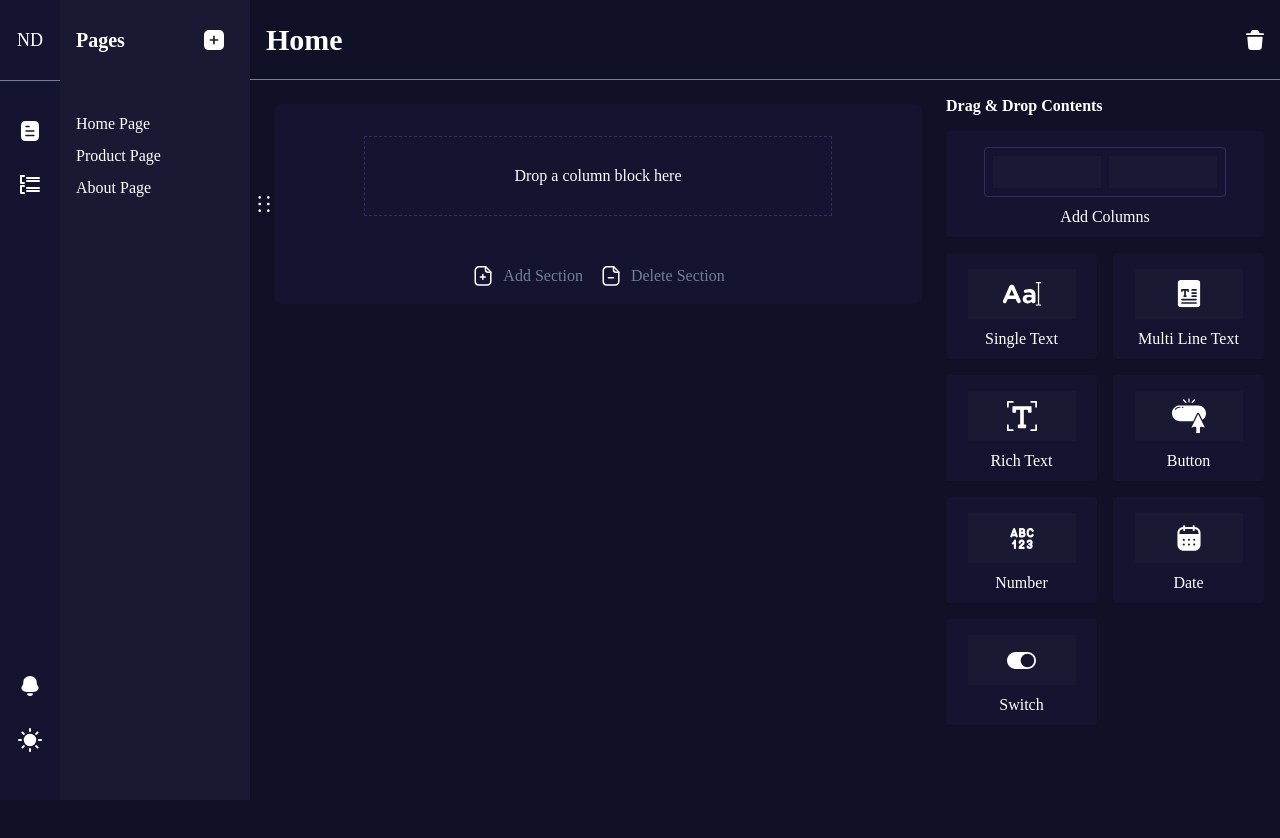
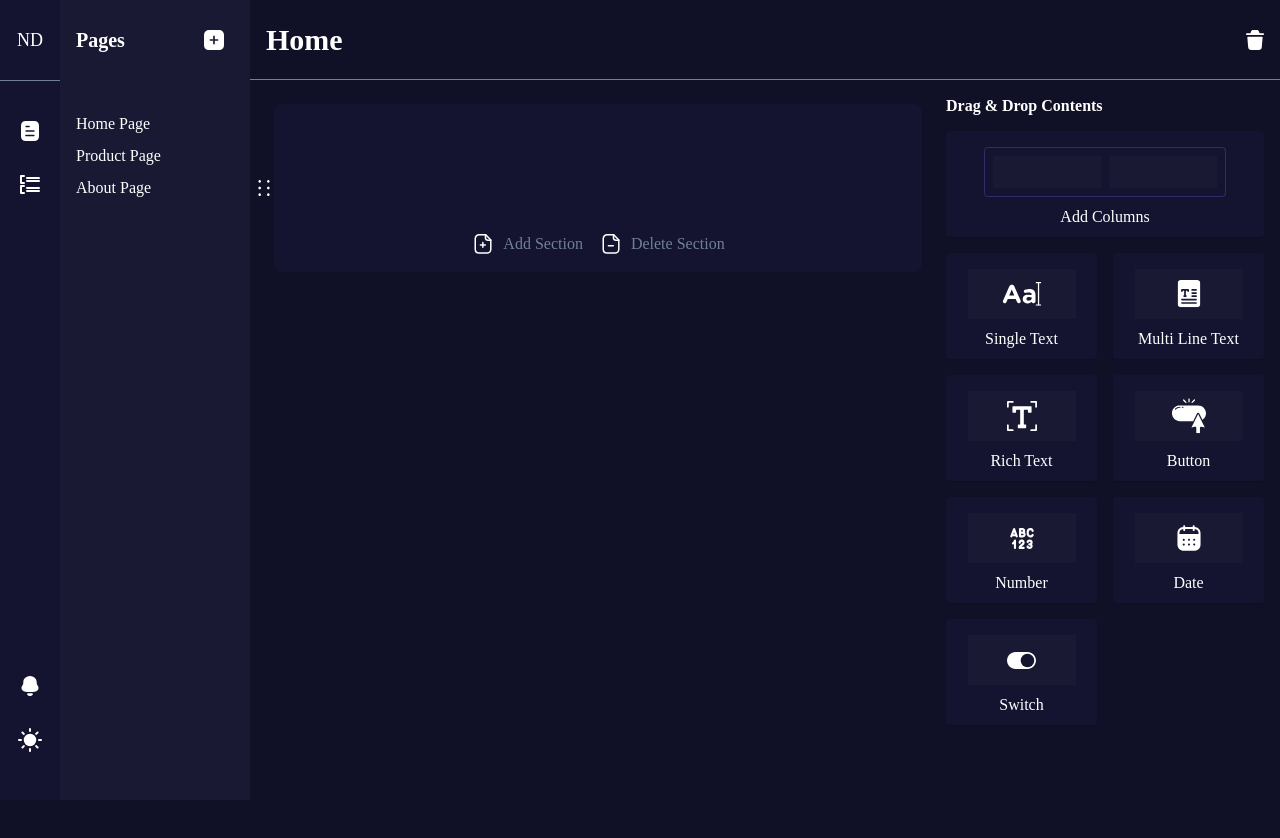
Before and after one commit to mbmohib/nudash, a React (Create React App) app: page / in a window 1280 px wide. Shown: the top 838 px of the page. Built offline with nearby package versions, Linux system fonts and the light colour scheme; a web font is replaced by a local one.

Commit message:
add dropzone to column

```diff
--- a/src/components/Column.tsx
+++ b/src/components/Column.tsx
@@ -1,14 +1,14 @@
-import { Box, Button, Icon, Flex } from '@chakra-ui/react';
-import { ActionType } from '../config';
+import { Box } from '@chakra-ui/react';
 import { DropZone } from './';
-import { AiOutlineHolder } from 'react-icons/ai';
+import { DraggableItem } from '../types';
+import { useDrop } from 'react-dnd';
+import { ItemTypes, FieldType, ActionType } from '../config';
+import { useSelector, useDispatch } from '../hooks/useRedux';
 import {
-  MdOutlinePlaylistAdd,
-  MdOutlineRemoveCircleOutline,
-} from 'react-icons/md';
-import { handleDropZone } from '../store/sectionSlice';
-import { useDispatch } from '../hooks/useRedux';
-import { DraggableItem } from '../types';
+  handleDropZone,
+  attachDropZoneId,
+  handleRow,
+} from '../store/sectionSlice';
 
 interface ColumnProps {
   column: DraggableItem[];
@@ -24,9 +24,49 @@ export default function Column({
   sectionId,
 }: ColumnProps) {
   const dispatch = useDispatch();
+  const { sections } = useSelector(state => state.section);
+  const sectionIndex = sections.findIndex(section => section.id === sectionId);
+  const rowIndex = sections[sectionIndex].rows.findIndex(
+    row => row.id === rowId,
+  );
+  const columnIndex = sections[sectionIndex].rows[rowIndex].columns.findIndex(
+    (_, index) => index === columnId,
+  );
+  const currentColumn =
+    sections[sectionIndex].rows[rowIndex].columns[columnIndex];
+
+  const [{ canDrop, isOver, handlerId }, drop] = useDrop(
+    () => ({
+      accept: ItemTypes.Column,
+      drop: (_, monitor) => ({
+        id: rowId,
+        sectionId: sectionId,
+        targetId: monitor.getHandlerId(),
+      }),
+      hover(_, monitor) {
+        const hoveredHandlerId = monitor.getHandlerId();
+
+        dispatch(
+          handleRow({
+            actionType: ActionType.Add,
+            sectionId,
+            rowId,
+          }),
+        );
+      },
+      collect: monitor => {
+        return {
+          handlerId: monitor.getHandlerId(),
+          isOver: monitor.isOver(),
+          canDrop: monitor.canDrop(),
+        };
+      },
+    }),
+    [],
+  );
 
   return (
-    <Box width="100%" row="column">
+    <Box width="100%" ref={drop} role={'DropZone'} minHeight="80px">
       {column.map(dropZone => (
         <Box position="relative" key={dropZone.id}>
           <DropZone
@@ -35,57 +75,6 @@ export default function Column({
             columnId={columnId}
             id={dropZone.id}
           />
-
-          {/* <Flex justifyContent="center">
-            <Button
-              variant="primary"
-              onClick={() =>
-                dispatch(
-                  handleDropZone({
-                    actionType: ActionType.Add,
-                    sectionId: sectionId,
-                    rowId: rowId,
-                    columnId: columnId,
-                    dropZoneId: dropZone.id,
-                  }),
-                )
-              }
-            >
-              <Icon as={MdOutlinePlaylistAdd} width="24px" height="24px" />
-            </Button>
-            <Button
-              variant="primary"
-              onClick={() =>
-                dispatch(
-                  handleDropZone({
-                    actionType: ActionType.Delete,
-                    sectionId: sectionId,
-                    rowId: rowId,
-                    columnId: columnId,
-                    dropZoneId: dropZone.id,
-                  }),
-                )
-              }
-            >
-              <Icon
-                as={MdOutlineRemoveCircleOutline}
-                width="24px"
-                height="24px"
-              />
-            </Button>
-          </Flex> */}
-          {/* <Box
-            position="absolute"
-            left="-4"
-            sx={{
-              top: '50%',
-              transform: 'translateY(-50%)',
-            }}
-          >
-            <Button variant="primary" role="drag-row">
-              <Icon as={AiOutlineHolder} width="24px" height="24px" />
-            </Button>
-          </Box> */}
         </Box>
       ))}
     </Box>
--- /dev/null
+++ b/src/components/ColumnField.tsx
@@ -0,0 +1,91 @@
+import { Text, Box, Flex, Grid } from '@chakra-ui/react';
+import { useDrag } from 'react-dnd';
+import { FieldType, ItemTypes } from '../config';
+import { DraggableField } from '../types';
+import { useDispatch, useSelector } from '../hooks/useRedux';
+import { handleFieldDrop, removeUnUsedDropZones } from '../store/sectionSlice';
+import { useEffect } from 'react';
+
+interface DropResult {
+  id: number;
+  sectionId: number;
+}
+
+interface ColumnFieldProps {
+  handleOpenColumnLayout: (id: number, sectionId: number) => void;
+}
+
+export default function ColumnField({
+  handleOpenColumnLayout,
+}: ColumnFieldProps) {
+  const dispatch = useDispatch();
+  const { dropZones, lastDropItemInfo } = useSelector(state => state.section);
+
+  const [{ didDrop, isDragging }, drag] = useDrag(
+    () => ({
+      type: ItemTypes.Column,
+      item: FieldType.Column,
+      end: (item, monitor) => {
+        const dropResult = monitor.getDropResult<DropResult>();
+        if (item && dropResult) {
+          handleOpenColumnLayout(dropResult.id, dropResult.sectionId);
+        }
+      },
+      collect: monitor => {
+        return {
+          didDrop: monitor.didDrop(),
+          isDragging: monitor.isDragging(),
+          handlerId: monitor.getHandlerId(),
+        };
+      },
+    }),
+    [dropZones.length],
+  );
+
+  useEffect(() => {
+    if (!didDrop && !isDragging && lastDropItemInfo) {
+      // dispatch(removeUnUsedDropZones(lastDropItemInfo));
+    }
+    // eslint-disable-next-line react-hooks/exhaustive-deps
+  }, [dispatch, isDragging]);
+
+  return (
+    <Flex
+      alignItems="center"
+      flexDirection="column"
+      px="1"
+      pb="1"
+      pt="2"
+      cursor="pointer"
+      borderRadius="4"
+      bg="secondary500"
+      boxShadow="sm"
+      ref={drag}
+    >
+      <Box
+        bg="secondary400"
+        display="flex"
+        alignItems="center"
+        justifyContent="center"
+        height="50px"
+        width="80%"
+        mb="1"
+      >
+        <Grid
+          border="1px solid #2D2D6A"
+          gridTemplateColumns="1fr 1fr"
+          bg="secondary500"
+          gap="1"
+          width="100%"
+          height="100%"
+          p="1"
+          rounded="sm"
+        >
+          <Box bg="secondary400"></Box>
+          <Box bg="secondary400"></Box>
+        </Grid>
+      </Box>
+      <Text>Add Columns</Text>
+    </Flex>
+  );
+}
--- a/src/components/DropZone.tsx
+++ b/src/components/DropZone.tsx
@@ -49,14 +49,19 @@ export default function DropZone({
   columnId,
 }: DropZoneProps) {
   const dispatch = useDispatch();
-  const { dropZones } = useSelector(state => state.section);
+  const { dropZones, sections } = useSelector(state => state.section);
   const dropZone = dropZones.find(item => item.id === id) as DraggableItem;
+  const sectionIndex = sections.findIndex(section => section.id === sectionId);
+  const rowIndex = sections[sectionIndex].rows.findIndex(
+    row => row.id === rowId,
+  );
+  const currentColumn = sections[sectionIndex].rows[rowIndex].columns;
 
   const [{ canDrop, isOver, handlerId }, drop] = useDrop(
     () => ({
       accept: ItemTypes.Field,
-      drop: (item, monitor) => ({ id, targetId: monitor.getHandlerId() }),
-      hover(item, monitor) {
+      drop: (_, monitor) => ({ id, targetId: monitor.getHandlerId() }),
+      hover(_, monitor) {
         const hoveredHandlerId = monitor.getHandlerId();
 
         if (dropZone.fieldType) {
--- a/src/components/Section.tsx
+++ b/src/components/Section.tsx
@@ -1,13 +1,11 @@
 import { Box, Flex, Button, Icon } from '@chakra-ui/react';
 import { ActionType } from '../config';
-import { Column, PredefinedColumns } from './';
-import { useDispatch } from '../hooks/useRedux';
-import { handleColumn, handleSection } from '../store/sectionSlice';
-import { useDisclosure } from '@chakra-ui/hooks';
-import { useState } from 'react';
+import { Column } from './';
+import { handleSection } from '../store/sectionSlice';
 import { DraggableItem } from '../types';
 import { FileMinusIcons, FilePlusIcons } from '../assets/icons';
 import { AiOutlineHolder } from 'react-icons/ai';
+import { useDispatch } from '../hooks/useRedux';
 
 interface SectionTypes {
   id: number;
@@ -23,26 +21,6 @@ interface SectionProps {
 
 export default function Section({ section }: SectionProps) {
   const dispatch = useDispatch();
-  const { isOpen, onOpen, onClose } = useDisclosure();
-  const [rowId, setRow] = useState<number>(0);
-
-  const handleColumnLayout = (count: number, sectionId: number) => {
-    dispatch(
-      handleColumn({
-        actionType: ActionType.Modify,
-        sectionId,
-        rowId,
-        columnCount: count,
-      }),
-    );
-
-    onClose();
-  };
-
-  const handleOpenColumnLayout = (id: number): void => {
-    setRow(id);
-    onOpen();
-  };
 
   return (
     <Box
@@ -55,7 +33,14 @@ export default function Section({ section }: SectionProps) {
     >
       {section.rows.map((row, index) => (
         <Box width="100%" key={index} role="row" position="relative">
-          <Flex width="100%" gridGap="2" p="2">
+          <Flex
+            width="100%"
+            gridGap="2"
+            p="2"
+            borderTop={
+              section.rows.length && index !== 0 ? '1px solid #2D2D6A' : 'none'
+            }
+          >
             {row.columns.map((column, columnIndex) => (
               <Column
                 key={columnIndex}
@@ -66,63 +51,6 @@ export default function Section({ section }: SectionProps) {
               />
             ))}
           </Flex>
-          {/* <Flex justifyContent="center">
-            <Button
-              variant="primary"
-              onClick={() =>
-                dispatch(
-                  handleRow({
-                    actionType: ActionType.Add,
-                    sectionId: section.id,
-                    rowId: row.id,
-                  }),
-                )
-              }
-            >
-              <Icon as={MdOutlinePlaylistAdd} width="24px" height="24px" />
-            </Button>
-            <Button
-              variant="primary"
-              onClick={() =>
-                dispatch(
-                  handleRow({
-                    actionType: ActionType.Delete,
-                    sectionId: section.id,
-                    rowId: row.id,
-                  }),
-                )
-              }
-            >
-              <Icon
-                as={MdOutlineRemoveCircleOutline}
-                width="24px"
-                height="24px"
-              />
-            </Button>
-          </Flex> */}
-          {/* <Box
-            position="absolute"
-            right="-3"
-            sx={{
-              top: '50%',
-              transform: 'translateY(-50%)',
-            }}
-          >
-            <Flex flexDirection="column">
-              <Button
-                variant="link"
-                onClick={() => handleOpenColumnLayout(row.id)}
-              >
-                <Icon as={AiOutlineInsertRowRight} width="24px" height="24px" />
-              </Button>
-            </Flex>
-          </Box> */}
-          <PredefinedColumns
-            sectionId={section.id}
-            isOpen={isOpen}
-            onClose={onClose}
-            handleColumnLayout={handleColumnLayout}
-          />
         </Box>
       ))}
 
--- a/src/components/index.tsx
+++ b/src/components/index.tsx
@@ -8,3 +8,4 @@ export { default as DropZone } from './DropZone';
 export { default as PredefinedColumns } from './PredefinedColumns';
 export { default as Section } from './Section';
 export { default as Column } from './Column';
+export { default as ColumnField } from './ColumnField';
--- a/src/config/index.tsx
+++ b/src/config/index.tsx
@@ -20,4 +20,5 @@ export enum FieldType {
 
 export const ItemTypes = {
   Field: 'field',
+  Column: 'column',
 };
--- a/src/screens/Page.tsx
+++ b/src/screens/Page.tsx
@@ -1,13 +1,41 @@
 import { Container, Grid } from '@chakra-ui/react';
-import { PageAside, Section } from '../components';
+import { PageAside, Section, PredefinedColumns } from '../components';
 import { DndProvider } from 'react-dnd';
 import { HTML5Backend } from 'react-dnd-html5-backend';
-import { useSelector } from '../hooks/useRedux';
+import { useSelector, useDispatch } from '../hooks/useRedux';
+import { useDisclosure } from '@chakra-ui/hooks';
+import { useState } from 'react';
+import { handleColumn } from '../store/sectionSlice';
+import { ActionType } from '../config';
 
 export default function Page() {
   const { sections } = useSelector(state => state.section);
+  const dispatch = useDispatch();
+  const { isOpen, onOpen, onClose } = useDisclosure();
+  const [rowId, setRowId] = useState<number>(0);
+  const [sectionId, setSectionId] = useState<number>(0);
+
+  const handleColumnLayout = (count: number) => {
+    dispatch(
+      handleColumn({
+        actionType: ActionType.Modify,
+        sectionId,
+        rowId,
+        columnCount: count,
+      }),
+    );
+
+    onClose();
+  };
+
+  const handleOpenColumnLayout = (rowId: number, sectionId: number): void => {
+    setRowId(rowId);
+    setSectionId(sectionId);
+    onOpen();
+  };
 
   return (
+    <>
       <DndProvider backend={HTML5Backend}>
         <Grid gridTemplateColumns="1fr 350px">
           <Container py="2" maxW="container.lg">
@@ -15,8 +43,14 @@ export default function Page() {
               <Section section={section} key={index} />
             ))}
           </Container>
-        <PageAside />
+          <PageAside handleOpenColumnLayout={handleOpenColumnLayout} />
         </Grid>
       </DndProvider>
+      <PredefinedColumns
+        isOpen={isOpen}
+        onClose={onClose}
+        handleColumnLayout={handleColumnLayout}
+      />
+    </>
   );
 }
--- a/src/store/sectionSlice.ts
+++ b/src/store/sectionSlice.ts
@@ -4,8 +4,6 @@ import { nanoid } from 'nanoid';
 import { DraggableItem } from '../types';
 
 const initialDropZoneId = nanoid();
-
-// TODO: remove dropzone from dropzones state
 
 interface SectionState {
   sections: {
@@ -36,12 +34,12 @@ const initialState: SectionState = {
       rows: [
         {
           id: 0,
-          columns: [[{ id: initialDropZoneId }]],
+          columns: [[]],
         },
       ],
     },
   ],
-  dropZones: [initialDraggableState],
+  dropZones: [],
 };
 
 const sectionSlice = createSlice({
@@ -90,22 +88,17 @@ const sectionSlice = createSlice({
       }>,
     ) {
       const { actionType, sectionId, rowId } = action.payload;
+      const position = rowId + 1;
       const sectionIndex = state.sections.findIndex(
         section => section.id === sectionId,
       );
+      const nextRow = state.sections[sectionIndex].rows[position];
+      const isAddRow = !nextRow || nextRow.columns[0].length > 0;
 
-      if (actionType === ActionType.Add) {
-        const newDropZoneId = nanoid();
-        const position = rowId + 1;
-
+      if (actionType === ActionType.Add && isAddRow) {
         state.sections[sectionIndex].rows.splice(position, 0, {
           id: state.sections[sectionIndex].rows.length,
-          columns: [[{ id: newDropZoneId }]],
-        });
-
-        state.dropZones.push({
-          ...initialDraggableState,
-          id: newDropZoneId,
+          columns: [[]],
         });
       }
 
@@ -136,11 +129,8 @@ const sectionSlice = createSlice({
 
       if (actionType === ActionType.Modify) {
         const newColumns: DraggableItem[][] = [];
-        const totalColumn =
-          state.sections[sectionIndex].rows[rowIndex].columns.length;
-        const columnsToAdd = columnCount - totalColumn;
 
-        for (let i = 0; i < columnsToAdd; i++) {
+        for (let i = 0; i < columnCount; i++) {
           const newDropZoneId = nanoid();
 
           newColumns.push([
@@ -155,11 +145,7 @@ const sectionSlice = createSlice({
           });
         }
 
-        state.sections[sectionIndex].rows[rowIndex].columns.splice(
-          1,
-          0,
-          ...newColumns,
-        );
+        state.sections[sectionIndex].rows[rowIndex].columns = newColumns;
       }
     },
     handleFieldDrop(
@@ -241,6 +227,7 @@ const sectionSlice = createSlice({
         });
       }
 
+      // TODO: make it work
       if (actionType === ActionType.Delete) {
         currentColumn.splice(dropZoneIndex, 1);
       }
```
Also changed, not shown: src/components/PageAside.tsx (+6 -23 lines), src/components/PredefinedColumns.tsx (+6 -18 lines). Lines whose indentation alone changed are shown as unchanged.
